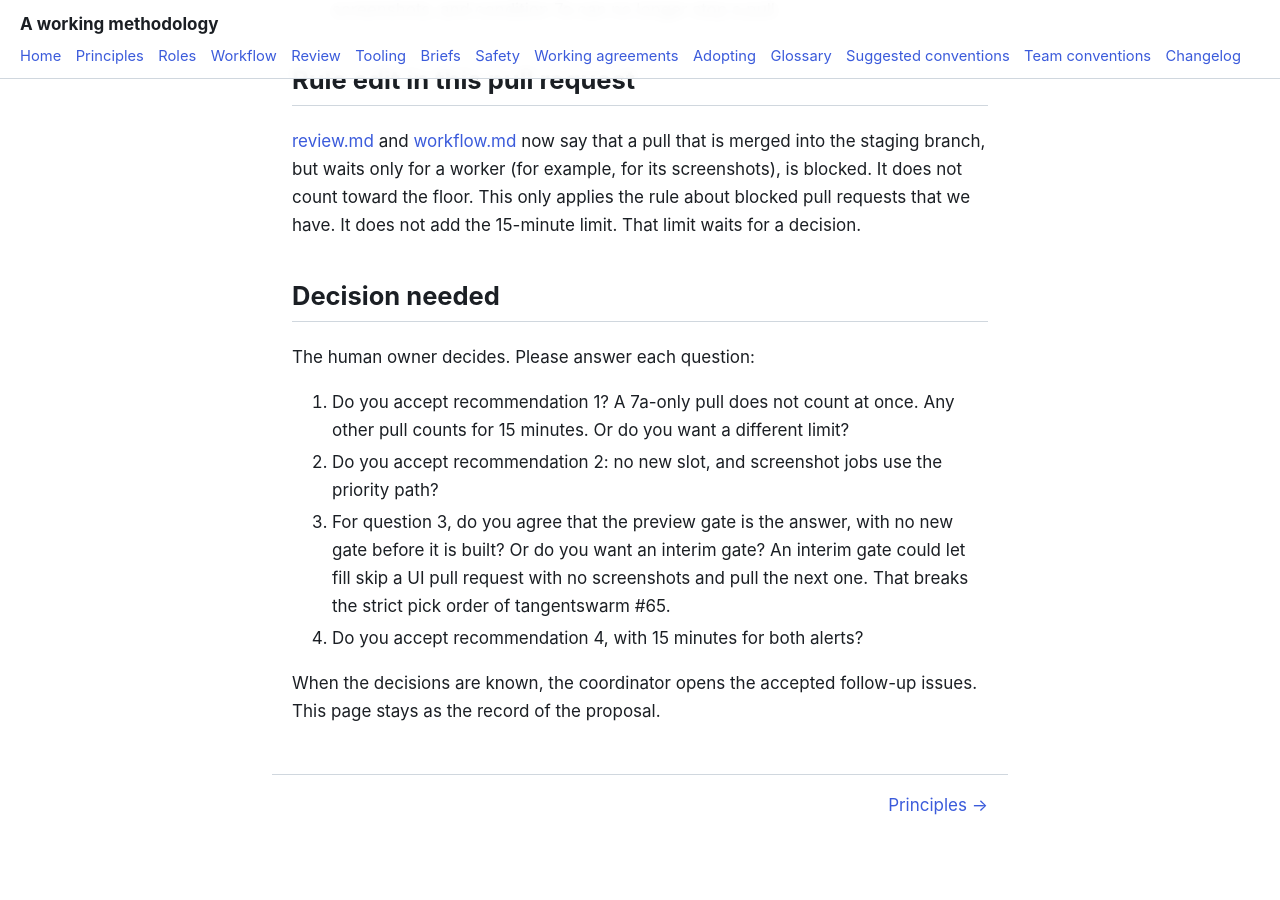
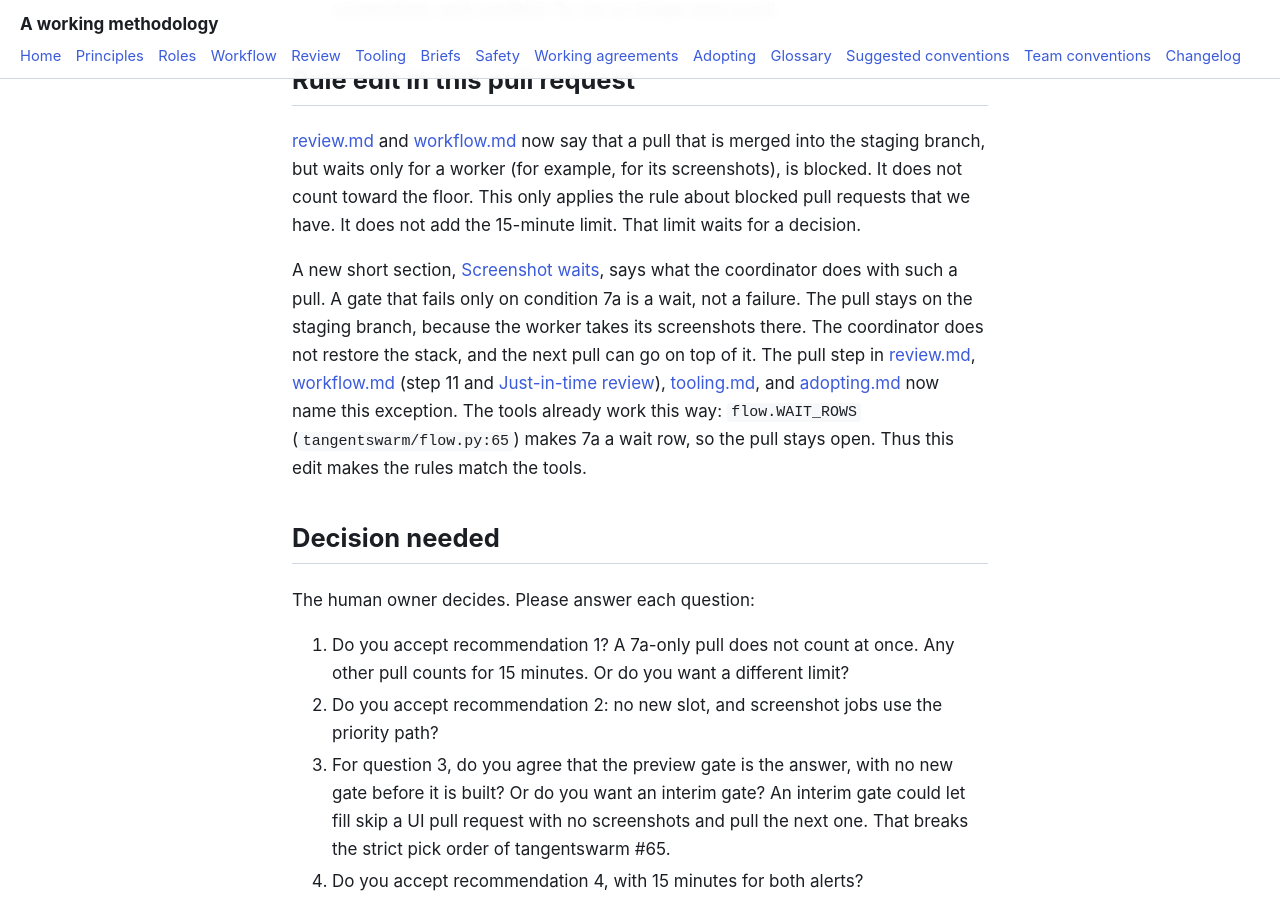
Before and after one commit to tangentcode/methodology, a Jekyll site: the page built from proposals/staging-refill-incident.md, in a window 1280 px wide and 900 px high, scrolled down 5842 px. Built offline with Jekyll 4.4.1, drawn with Linux system fonts in a browser that asks for light colours; our own code applies the rules of GitHub Pages for plain Markdown files; some of the changed text lies outside the part shown.

Commit message:
Codex on PR #101 (9532f64): a screenshot-only gate wait is not a gate failure.
The pull procedure said each gate failure restores the last admitted
stack. That removed the deployed change that the screenshot worker
needs. Add "Screenshot waits" to review.md: a gate that fails only on
condition 7a is a wait, the pull stays on work, and the next pull can
go on top of it. Name this exception in each place that states the
rollback rule: review.md, workflow.md (two places), tooling.md, and
adopting.md. The tools already treat 7a as a wait row.

Co-Authored-By: Claude Opus 5.5 <noreply@anthropic.com>

```diff
--- a/proposals/staging-refill-incident.md
+++ b/proposals/staging-refill-incident.md
@@ -1,6 +1,6 @@
 # Proposal: prevention for the 2026-11-15 Staging refill incident
 
-> **Status: proposal. Not adopted.** This page is for review only. The live rules are in [workflow.md](../workflow.md) and [review.md](../review.md). One small rule edit comes with this page. It only applies a rule that we have already. See [Rule edit in this pull request](#rule-edit-in-this-pull-request). Nothing else on this page is built until the human owner accepts it, rejects it, or changes it. Incident report: [issue #82](https://github.com/tangentcode/methodology/issues/82).
+> **Status: proposal. Not adopted.** This page is for review only. The live rules are in [workflow.md](../workflow.md) and [review.md](../review.md). Two small rule edits come with this page. They only make the rules match a rule and the tools that we have already. See [Rule edit in this pull request](#rule-edit-in-this-pull-request). Nothing else on this page is built until the human owner accepts it, rejects it, or changes it. Incident report: [issue #82](https://github.com/tangentcode/methodology/issues/82).
 
 ## The incident
 
@@ -99,6 +99,8 @@ These are for tangentswarm. This pull request does not open them.
 
 [review.md](../review.md#columns-and-limits) and [workflow.md](../workflow.md#just-in-time-review) now say that a pull that is merged into the staging branch, but waits only for a worker (for example, for its screenshots), is blocked. It does not count toward the floor. This only applies the rule about blocked pull requests that we have. It does not add the 15-minute limit. That limit waits for a decision.
 
+A new short section, [Screenshot waits](../review.md#screenshot-waits), says what the coordinator does with such a pull. A gate that fails only on condition 7a is a wait, not a failure. The pull stays on the staging branch, because the worker takes its screenshots there. The coordinator does not restore the stack, and the next pull can go on top of it. The pull step in [review.md](../review.md#the-just-in-time-cascade), [workflow.md](../workflow.md#the-loop) (step 11 and [Just-in-time review](../workflow.md#just-in-time-review)), [tooling.md](../tooling.md), and [adopting.md](../adopting.md) now name this exception. The tools already work this way: `flow.WAIT_ROWS` (`tangentswarm/flow.py:65`) makes 7a a wait row, so the pull stays open. Thus this edit makes the rules match the tools.
+
 ## Decision needed
 
 The human owner decides. Please answer each question:
```
Also changed, not shown: adopting.md (+1 -1 lines), review.md (+14 -1 lines), tooling.md (+1 -1 lines), workflow.md (+3 -3 lines).
